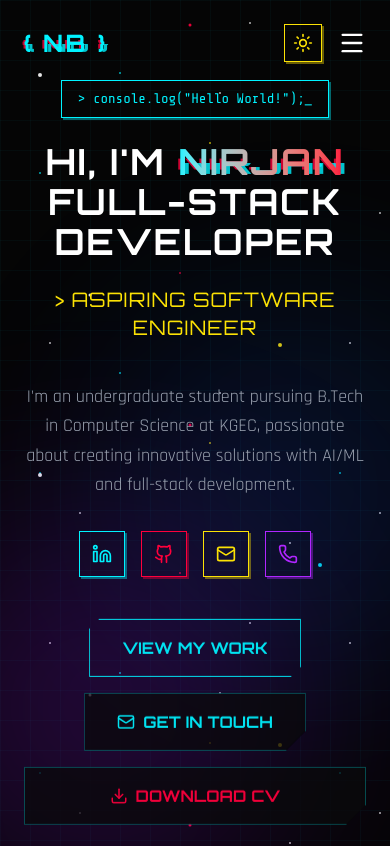
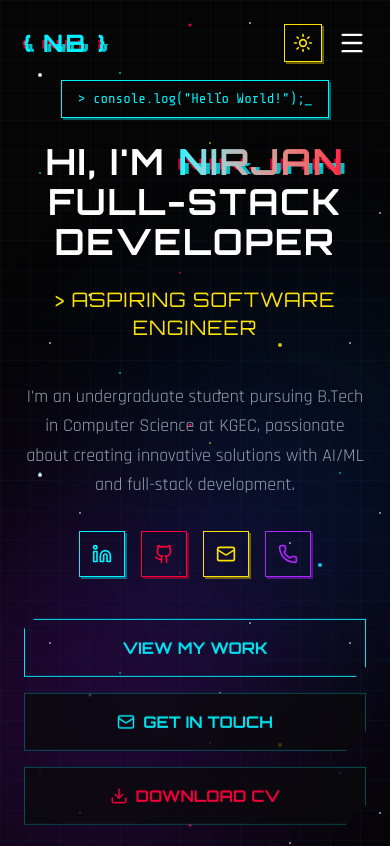
Before and after one commit to NirjanBarik/portfolio, a React (Vite) app in the folder frontend/: page / in a window 390 px wide. Shown: the top 846 px of the page. Built offline with nearby package versions, Linux system fonts and the light colour scheme.

Commit message:
feat: implement Hero and About components for the personal portfolio frontend

```diff
--- a/frontend/src/components/About.jsx
+++ b/frontend/src/components/About.jsx
@@ -47,7 +47,7 @@ const About = () => {
           </motion.div>
 
           <motion.div
-            className="flex-1 grid grid-cols-2 gap-6"
+            className="flex-1 grid grid-cols-1 sm:grid-cols-2 gap-6 w-full"
             initial={{ opacity: 0, x: 50 }}
             whileInView={{ opacity: 1, x: 0 }}
             viewport={{ once: true, margin: "-100px" }}
--- a/frontend/src/components/Hero.jsx
+++ b/frontend/src/components/Hero.jsx
@@ -84,14 +84,14 @@ const Hero = () => {
             </motion.div>
 
             <motion.div variants={itemVariants} className="flex flex-wrap items-center justify-center lg:justify-start gap-4">
-              <a href="#projects" className="px-8 py-4 cyber-button shadow-[4px_4px_0px_rgba(0,0,0,0.2)] dark:shadow-none flex items-center gap-2">
+              <a href="#projects" className="px-8 py-4 cyber-button shadow-[4px_4px_0px_rgba(0,0,0,0.2)] dark:shadow-none flex items-center justify-center gap-2 w-full sm:w-auto">
                 View My Work
               </a>
-              <a href="#contact" className="px-8 py-4 cyber-panel hover:bg-slate-100 dark:hover:bg-[#00f3ff]/10 text-slate-800 dark:text-[#00f3ff] font-orbitron font-bold uppercase transition-all duration-300 flex items-center gap-2">
+              <a href="#contact" className="px-8 py-4 cyber-panel hover:bg-slate-100 dark:hover:bg-[#00f3ff]/10 text-slate-800 dark:text-[#00f3ff] font-orbitron font-bold uppercase transition-all duration-300 flex items-center justify-center gap-2 w-full sm:w-auto">
                 <Mail size={18} />
                 Get In Touch
               </a>
-              <a href="https://drive.google.com/file/d/10RDA0BA6Zss3MBeK_aOMEIwZ6Wkv0_yQ/view?usp=sharing" target="_blank" rel="noreferrer" className="px-8 py-4 cyber-panel hover:bg-slate-100 dark:hover:bg-[#ff003c]/10 text-slate-800 dark:text-[#ff003c] font-orbitron font-bold uppercase transition-all duration-300 flex items-center gap-2 w-full sm:w-auto justify-center">
+              <a href="https://drive.google.com/file/d/10RDA0BA6Zss3MBeK_aOMEIwZ6Wkv0_yQ/view?usp=sharing" target="_blank" rel="noreferrer" className="px-8 py-4 cyber-panel hover:bg-slate-100 dark:hover:bg-[#ff003c]/10 text-slate-800 dark:text-[#ff003c] font-orbitron font-bold uppercase transition-all duration-300 flex items-center justify-center gap-2 w-full sm:w-auto">
                 <Download size={18} />
                 Download CV
               </a>
--- a/frontend/src/components/Projects.jsx
+++ b/frontend/src/components/Projects.jsx
@@ -86,7 +86,7 @@ const Projects = () => {
                     href={project.github}
                     target="_blank"
                     rel="noreferrer"
-                    className="inline-flex items-center gap-2 px-6 py-2.5 cyber-button shadow-[4px_4px_0px_rgba(0,0,0,0.2)] dark:shadow-none"
+                    className="inline-flex items-center justify-center gap-2 px-6 py-2.5 cyber-button shadow-[4px_4px_0px_rgba(0,0,0,0.2)] dark:shadow-none w-full sm:w-auto"
                   >
                     <GithubIcon size={18} />
                     View on GitHub
```
